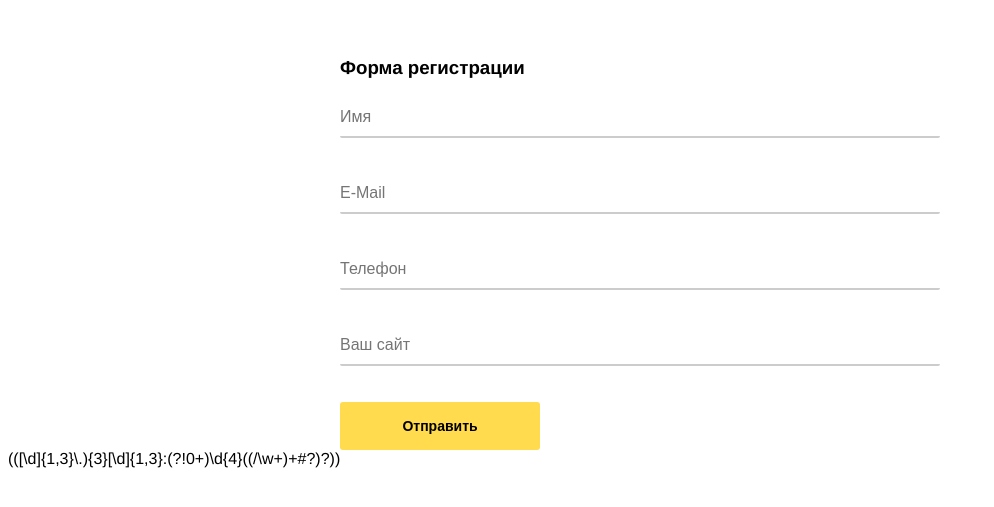
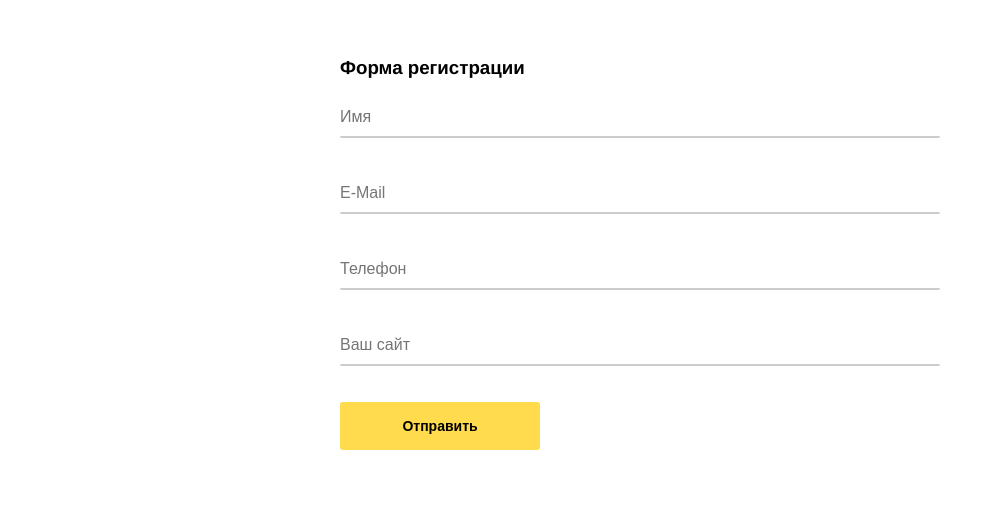
Before and after one commit to TatianaMalashkina/project10, a plain HTML site: page index.html in a window 1280 px wide. Shown: the part 231-738 px from the top of the page, without its empty margins (0-994 px from the left). Drawn offline with Linux system fonts and the light colour scheme.

Commit message:
chande validation

```diff
--- a/index.html
+++ b/index.html
@@ -40,5 +40,3 @@
         </div>
     </main>
 </body>
-
-(([\d]{1,3}\.){3}[\d]{1,3}:(?!0+)\d{4}((/\w+)+#?)?))
```
